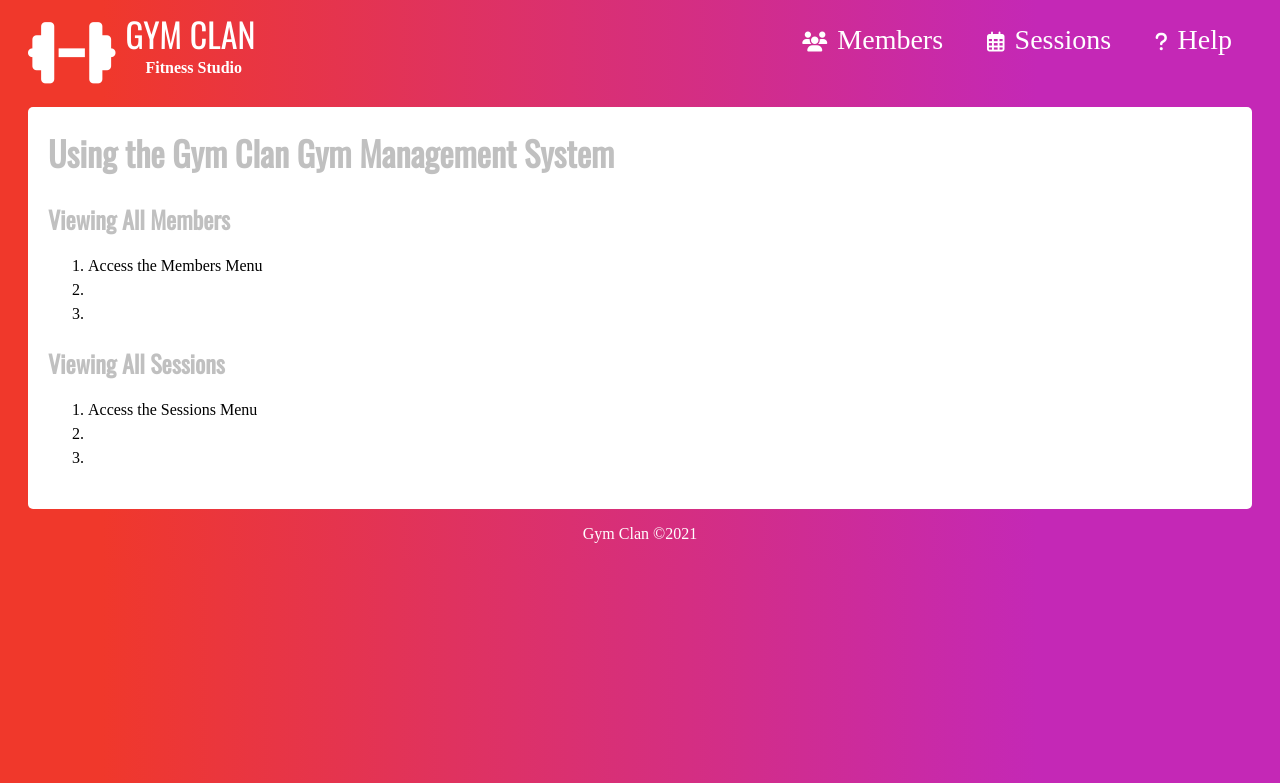
After one commit to M5FGN/codeclan_project_gymclan, a Flask app: page /help in a window 1280 px wide. The commit adds this page. Shown: the top 783 px of the page. Run offline with Flask 2, Linux system fonts and the light colour scheme; some libraries are stand-ins or nearby versions; some web fonts are replaced.

Commit message:
Add Initial Blueprints and Nav Links

```diff
--- a/app.py
+++ b/app.py
@@ -1,14 +1,23 @@
 from flask import Flask, render_template
+
+from controllers.member_controller import members_blueprint
+from controllers.gymsession_controller import gymsessions_blueprint
+# from controllers.booking_controller import booking_blueprint
 
 app = Flask(__name__)
 
-from controllers import member_controller
-from controllers import gymsession_controller
-from controllers import booking_controller
+app.register_blueprint(members_blueprint)
+app.register_blueprint(gymsessions_blueprint)
+# app.register_blueprint(booking_blueprint)
 
 @app.route('/')
 def home():
     return render_template('index.html', title='Home')
 
+@app.route('/help')
+def help():
+    return render_template('help.html', title='Home')
+
+
 if __name__ == '__main__':
     app.run(debug=True)
--- a/static/css/style.css
+++ b/static/css/style.css
@@ -5,6 +5,13 @@ body {
 h1 {
     font-family: 'Oswald', sans-serif;
     font-size: 34px;
+    color: silver;
+    margin-top: 0px;
+}
+
+h2 {
+    font-family: 'Oswald', sans-serif;
+    font-size: 24px;
     color: silver;
     margin-top: 0px;
 }
@@ -58,12 +65,15 @@ header {
     grid-area: logo_icon;
     padding-left: 20px;
 }
+
+#home {
+    text-decoration: none;
+}
 .gc_logo {
     font-family: 'Oswald', sans-serif;
     font-size: 34px;
     color: white;
     grid-area: gc_logo;
-    padding-top: 10px;
 }
 
 .gc_sublogo {
@@ -110,12 +120,9 @@ main > nav > ul > li > a :hover {
     color: white;
 }
 
-main > nav > ul > li > a > i, main > nav > ul > li > a > span > i  {
+main > nav > ul > li > a > i {
     padding-right: 15px;
     color: #D72F78;
-}
-
-.fa-calendar-alt, .fa-calendar-plus, .fa-calendar, .fa-calendar-minus {
     font-size: 24px;
 }
 
@@ -133,6 +140,10 @@ main {
     border-radius: 5px;
 }
 
+ol > li {
+    font-size: 16px;
+    padding-bottom: 6px;
+}
 footer > p {
     font-size: 18px;
     color: white;
--- a/templates/base.html
+++ b/templates/base.html
@@ -4,47 +4,38 @@
     <meta charset="UTF-8">
     <meta http-equiv="X-UA-Compatible" content="IE=edge">
     <meta name="viewport" content="width=device-width, initial-scale=1.0">
-    <!-- <link rel="stylesheet" href="{{ url_for('static', filename='css/style.css') }}"> -->
-    <link rel="stylesheet" href="../static/css/style.css">
+    <!-- Flask CSS Link -->
+    <link rel="stylesheet" href="{{ url_for('static', filename='css/style.css') }}">
+    <!-- Live Server CSS Link -->
+    <!-- <link rel="stylesheet" href="../static/css/style.css"> -->
     <script src="https://kit.fontawesome.com/b9cf35b5bd.js"></script>
     <link href="https://fonts.googleapis.com/css2?family=Antic+Slab&family=Oswald&display=swap" rel="stylesheet">
     <title>Gym Clan :: {{ title }}</title>
 </head>
 <body>
     <header>
-        <div id='logo'><i class="fas fa-dumbbell logo_icon"></i><span class='gc_logo'>GYM CLAN</span><span class='gc_sublogo'>Fitness Studio</span></div>
+        <div id='logo'><i class="fas fa-dumbbell logo_icon "></i><a id='home' href="/"><span class='gc_logo'>GYM CLAN</span></a><span class='gc_sublogo'>Fitness Studio</span></div>
         <nav>
             <ul>
-                <li><a href=""><i class="fas fa-users"></i>Members</a></li>
-                <li><a href=""><i class="far fa-calendar-alt"></i>Sessions</a></li>
-                <li><a href=""><i class="fas fa-question"></i>Help</a></li>
+                <li><a href="/members"><i class="fas fa-users"></i>Members</a></li>
+                <li><a href="/gymsessions"><i class="far fa-calendar-alt"></i>Sessions</a></li>
+                <li><a href="/help"><i class="fas fa-question"></i>Help</a></li>
             </ul>
         </nav>
     </header>
-    <!-- Insert content here -->
-    <main>Test</main>
+    <main>
+        {% block content %}
+
+        {% endblock %}
+    </main>
     <!-- <main>
         <h1>Page Heading</h1>
         <p>Test</p>
         <a href="index.html" class='button'>Button</a>
     </main> -->
     <!-- <main>
-        <nav>
-            <ul>
-                <li><a class = 'button' href=""><i class="fas fa-users"></i>View All Members</a></li>
-                <li><a class = 'button' href=""><i class="fas fa-user-plus"></i>Add a Member</a></li>
-                <li><a class = 'button' href=""><i class="fas fa-user"></i>Edit a Member</a></li>
-                <li><a class = 'button' href=""><i class="fas fa-user-minus"></i>Delete a Member</a></li>
-            </ul>
-        </nav>
-        <nav>
-            <ul>
-                <li><a class = 'button' href=""><i class="far fa-calendar-alt"></i>View All Sessions</a></li>
-                <li><a class = 'button' href=""><i class="far fa-calendar-plus"></i>Add a Session</a></li>
-                <li><a class = 'button' href=""><i class="far fa-calendar"></i></i>Edit a Session</a></li>
-                <li><a class = 'button' href=""><i class="far fa-calendar-minus"></i>Delete a Session</a></li>
-            </ul>
-        </nav>
+
+
 
         <div class="display">
 
--- /dev/null
+++ b/templates/help.html
@@ -0,0 +1,22 @@
+{% extends 'base.html' %}
+
+{% block content %}
+<h1>Using the Gym Clan Gym Management System</h1>
+
+<h2>Viewing All Members</h2>
+<ol>
+    <li>Access the Members Menu</li>
+    <li></li>
+    <li></li>
+</ol>
+
+
+
+<h2>Viewing All Sessions</h2>
+<ol>
+    <li>Access the Sessions Menu</li>
+    <li></li>
+    <li></li>
+</ol>
+
+{% endblock  %}
--- a/templates/index.html
+++ b/templates/index.html
@@ -1,7 +1,5 @@
 {% extends 'base.html' %}
 
 {% block content %}
-    <main>
         <img id='splash' src="images/gym_img.jpg" alt="Image of Gym Class">
-    </main>
 {% endblock  %}
--- a/templates/sessions/show.html
+++ /dev/null
@@ -1,5 +0,0 @@
-{% extends 'base.html' %}
-
-{% block content %}
-
-{% endblock content %}
```
Also changed, not shown: controllers/gymsession_controller.py (+10 -0 lines), controllers/member_controller.py (+10 -0 lines), templates/gymsessions/index.html (added, +16 -0 lines), templates/members/index.html (+6 -7 lines), templates/gymsessions/show.html (renamed from templates/members/show.html).
